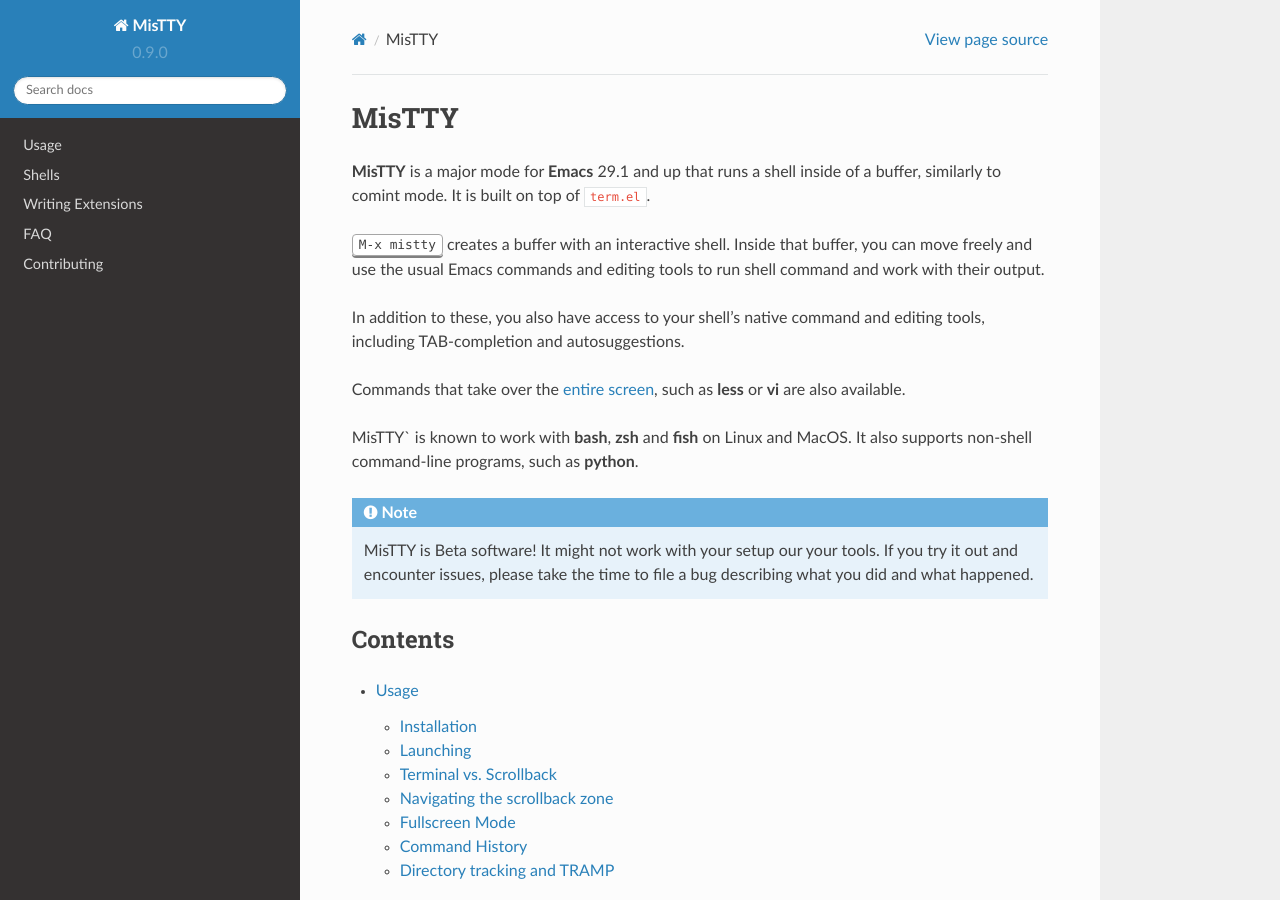
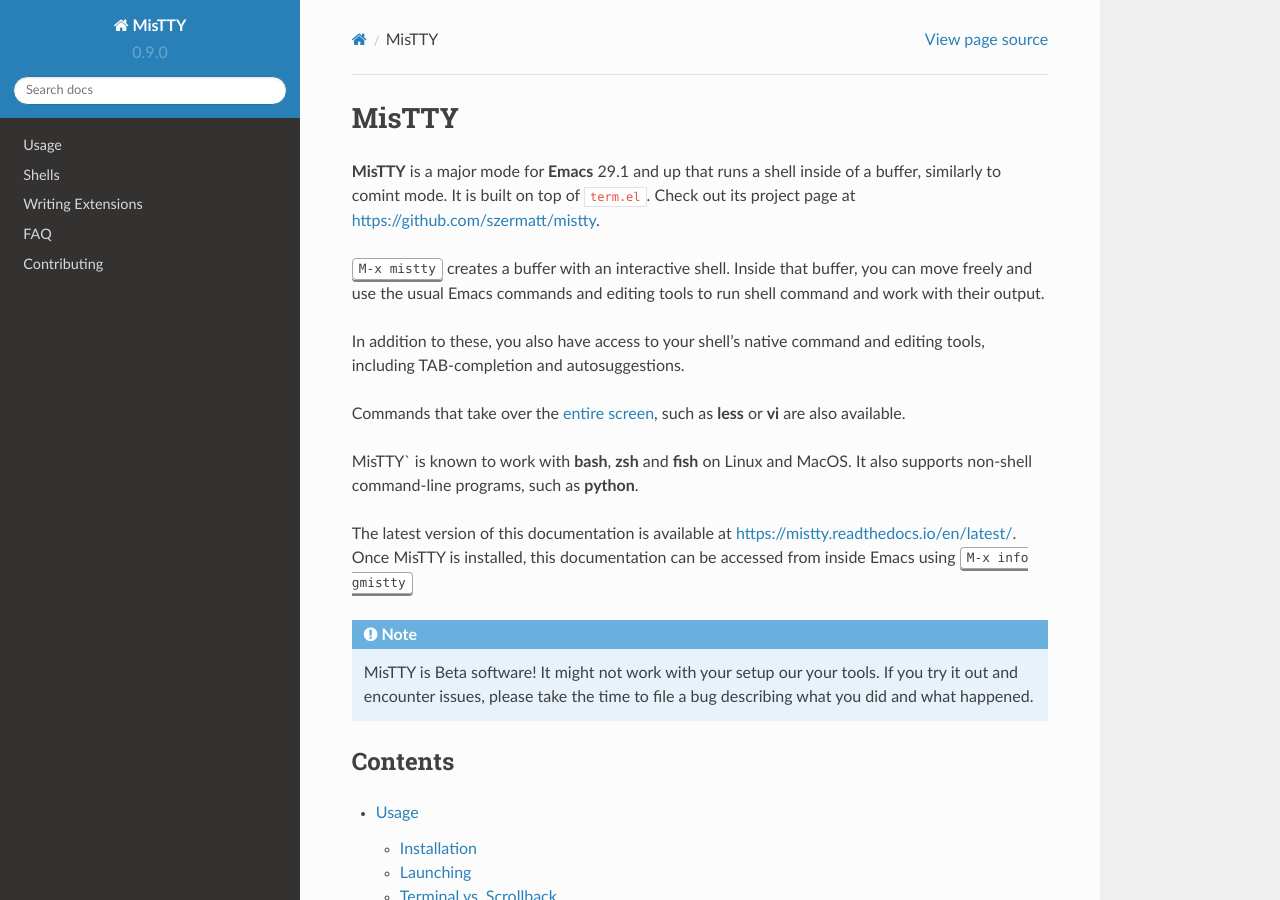
Before and after one commit to szermatt/mistty, a Sphinx documentation site: the page built from docs/source/index.rst, in a window 1280 px wide and 900 px high. Built offline with Sphinx 7.4.7 and the Read the Docs theme 2.0.0, drawn with Linux system fonts in a browser that asks for light colours.

Commit message:
Include links to the project and documentation into index.rst.

```diff
--- a/docs/source/index.rst
+++ b/docs/source/index.rst
@@ -3,7 +3,8 @@
 
 **MisTTY** is a major mode for :program:`Emacs` 29.1 and up that runs
 a shell inside of a buffer, similarly to comint mode. It is built on
-top of :file:`term.el`.
+top of :file:`term.el`. Check out its project page at
+https://github.com/szermatt/mistty.
 
 :kbd:`M-x mistty` creates a buffer with an interactive shell. Inside
 that buffer, you can move freely and use the usual Emacs commands and
@@ -19,6 +20,11 @@
 MisTTY` is known to work with :program:`bash`, :program:`zsh` and
 :program:`fish` on Linux and MacOS. It also supports non-shell
 command-line programs, such as :program:`python`.
+
+The latest version of this documentation is available at
+https://mistty.readthedocs.io/en/latest/.  Once MisTTY is installed,
+this documentation can be accessed from inside Emacs using :kbd:`M-x
+info gmistty`
 
 .. note::
 
```
